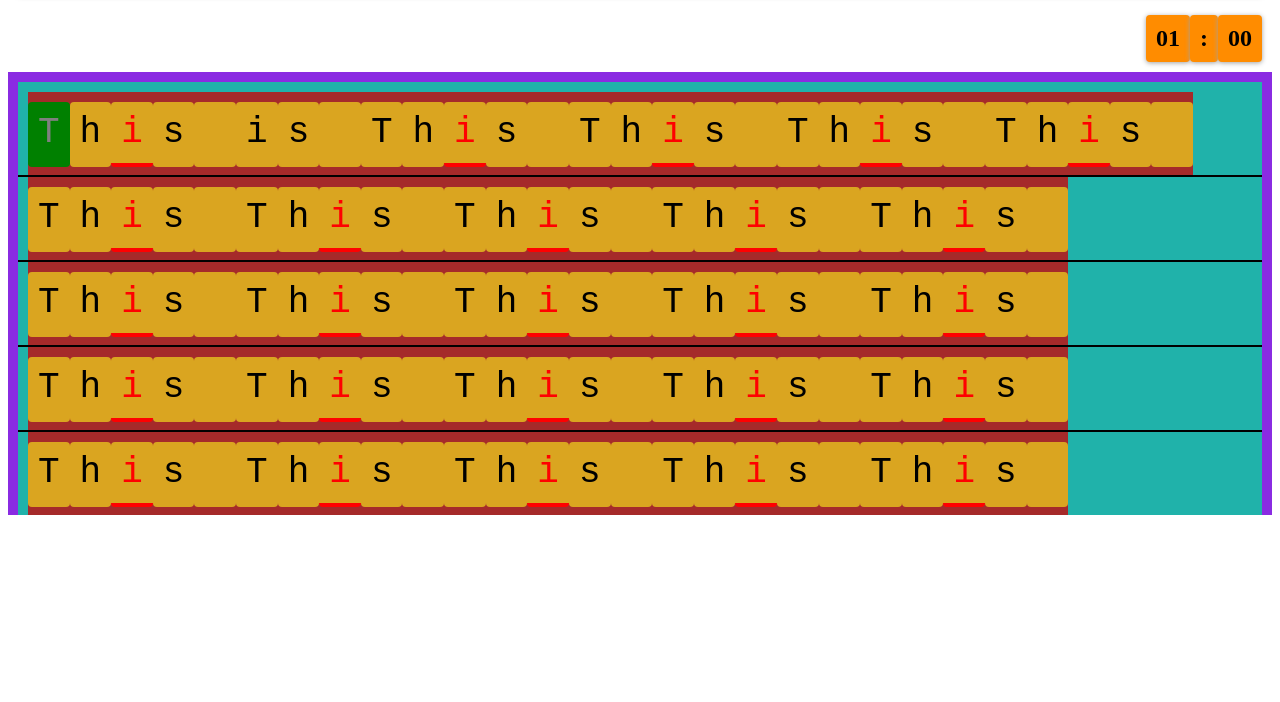
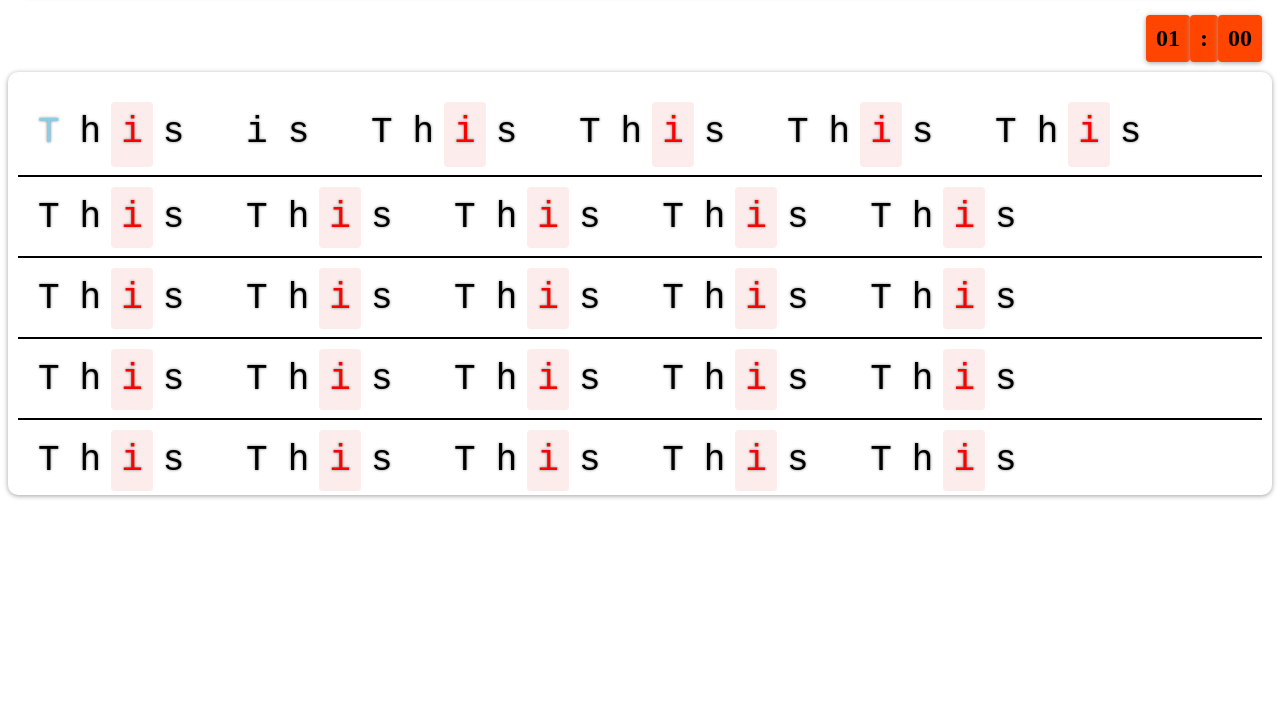
Before and after one commit to sllujaan/typing-test-javascript, a plain HTML site: page typingTest-typing-modules/typingTest-typing.html in a window 1280 px wide. Shown: the part 98-800 px from the top of the page. Drawn offline with Linux system fonts and the light colour scheme.

Commit message:
big fixes

```diff
--- a/typingTest-typing-modules/typingTest-typing.css
+++ b/typingTest-typing-modules/typingTest-typing.css
@@ -3,6 +3,7 @@
     --border-radius: 4px;
     --words-z-index: 10;
     --lines-z-index: 8;
+    --border-radius-box: 10px;
 }
 
 body{
@@ -20,6 +21,7 @@ h1{
     -webkit-box-shadow: 0px 1px 5px 0px rgba(161,161,161,1);
     -moz-box-shadow: 0px 1px 5px 0px rgba(161,161,161,1);
     box-shadow: 0px 1px 5px 0px rgba(161,161,161,1);
+    border-radius: var(--border-radius-box);
 }
 
 
@@ -31,7 +33,7 @@ h1{
 }
 
 .timer{
-    background-color: darkorange;
+    background-color: orangered;
     padding: 10px;
     font-weight: bolder;
     border-radius: 4px;
@@ -43,16 +45,19 @@ h1{
 
 
 .basic-screen{
-    background-color: blueviolet;
-    height: 423px;
+    /*height: 423px;*/
+    height: 403px;
     padding: 10px;
     overflow: hidden;
     transition: all 1s;
+    border-radius: var(--border-radius-box);
+    -webkit-box-shadow: 0px 1px 5px 0px rgba(161,161,161,1);
+    -moz-box-shadow: 0px 1px 5px 0px rgba(161,161,161,1);
+    box-shadow: 0px 1px 5px 0px rgba(161,161,161,1);
 }
 
 
 .basic-words-container{
-    background-color: lightseagreen;
     padding: 10px;
     display: flex;
     flex-wrap: wrap;
@@ -63,7 +68,6 @@ h1{
 
 
 .basic-word{
-    background-color: brown;
     display: flex;
     margin: 0;
     padding-top: 10px;
@@ -73,13 +77,13 @@ h1{
 }
 
 .basic-letter {
-    background-color: goldenrod;
     padding: 10px;
     font-size: 150%;
     border-radius: var(--border-radius);
     position: relative;
     font-family: pt-mono,"Courier New",Courier,"Lucida Sans Typewriter","Lucida Typewriter",monospace;
     font-weight: normal;
+    text-shadow: 0 0 3px gray;
 }
 
 
@@ -104,8 +108,7 @@ h1{
 
 
 .letter-active{
-    color: gray;
-    background-color: green;
+    color: skyblue;
     border-bottom: 4px solid red;
     transition: all 1s;
     animation: letter-active-border-bottom 1s;
@@ -113,21 +116,23 @@ h1{
 }
 
 @keyframes letter-active-border-bottom {
-    0% {border-bottom: 4px solid green;}
-    100% {border-bottom: 4px solid red;}
+    0% {border-bottom: 4px solid white;}
+    100% {border-bottom: 4px solid skyblue;}
 }
 
 
 /*Wrong keyword css*/
 .is-wrong{
     color: red;
-    border-bottom: 4px solid red;
+    /*border-bottom: 4px solid red;*/
+    background-color: rgba(221, 69, 72, 0.1);
 }
 
 .is-wrong-animated {
     transition: all 1s;
     animation: is-wrong-animated .5s;
 }
+
 
 @keyframes is-wrong-animated {
     0% {transform: translateX(0px);}
@@ -144,5 +149,6 @@ h1{
 /*Correct keyword css*/
 .is-correct{
     color: green;
+    background-color: rgba(69, 221, 69, 0.1);
 }
 /*--------------------*/
--- a/typingTest-typing-modules/typingTest-typing.js
+++ b/typingTest-typing-modules/typingTest-typing.js
@@ -74,8 +74,6 @@ function setLetterActive_next() {
         letter_next.classList.add("letter-active")
         setNextLetter()
     }
-
-
 }
 
 
@@ -222,17 +220,17 @@ document.addEventListener('keyup', (event) => {
 
 
 function handleClassesOnCorrect(letter_active, letter_next) {
-    letter_active.classList.remove("letter-active")
-    letter_active.classList.remove("is-wrong")
+    letter_active.classList.remove("is-wrong", "letter-active")
+    //letter_active.classList.remove("is-wrong")
     letter_active.classList.add("is-correct")
     letter_next.classList.add("letter-active")
 }
 
 function handleClassesOnWrong(letter_active, letter_next) {
-    letter_active.classList.remove("is-wrong-animated")
+    letter_active.classList.remove("is-correct", "is-wrong", "is-wrong-animated")
     void letter_active.offsetWidth
-    letter_active.classList.add("is-wrong")
-    letter_active.classList.add("is-wrong-animated")
+    letter_active.classList.add("is-wrong", "is-wrong-animated")
+    //letter_active.classList.add("is-wrong-animated")
 }
 
 
```
